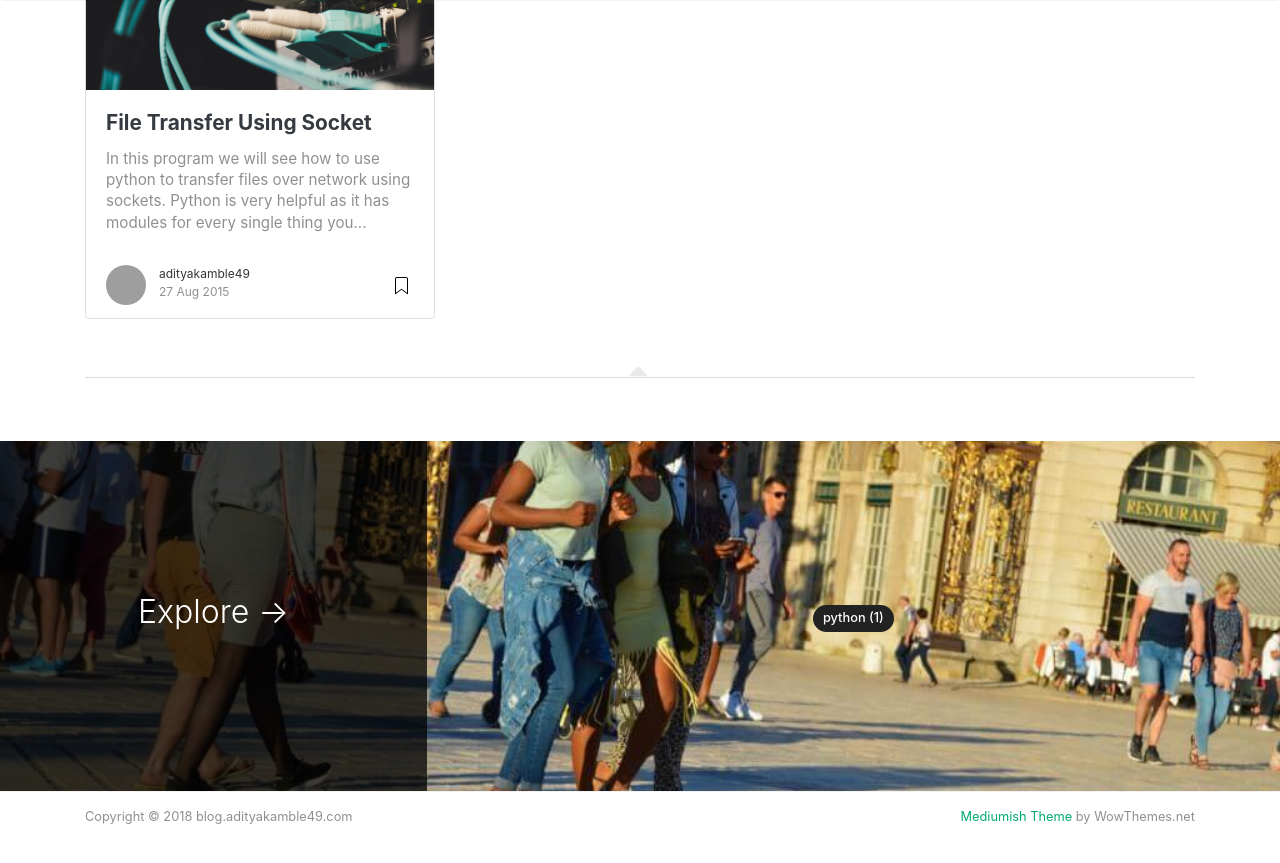
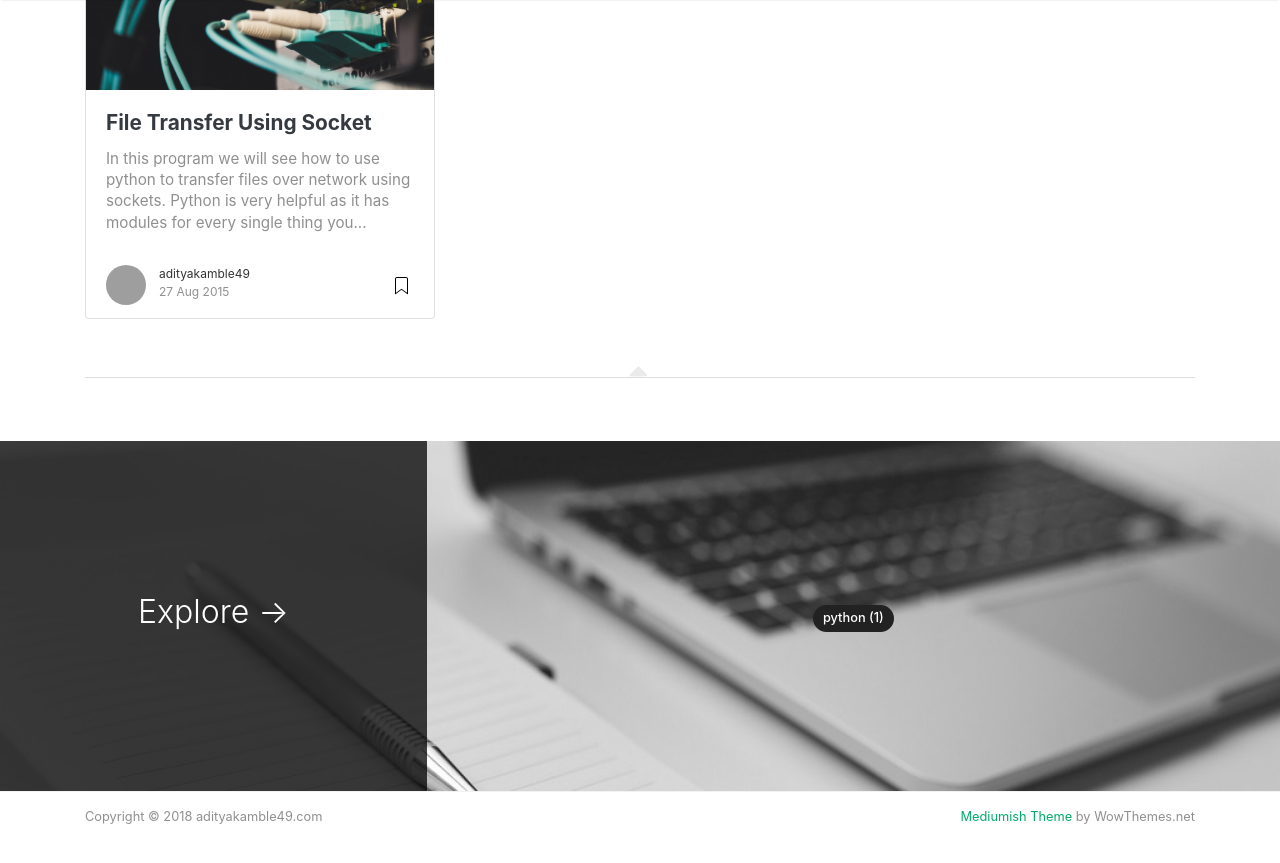
Before and after one commit to adityakamble49/blog.adityakamble49.com, a Jekyll site: the page built from index.html, in a window 1280 px wide and 900 px high, scrolled down 850 px. Shown: the top 863 px of the window. Built offline with Jekyll 4.4.1, drawn with Linux system fonts in a browser that asks for light colours; nearby versions of some CDN libraries; the list of posts is cut into pages by our own code; comment, search, counter and statistics services are not loaded; some of the changed text lies outside the part shown; grey boxes are pictures that could not be loaded.

Commit message:
Explore jumbotron image changed

```diff
--- a/_config.yml
+++ b/_config.yml
@@ -1,5 +1,5 @@
 # Site
-name: "blog.adityakamble49.com"
+name: "adityakamble49.com"
 description: "My Thought's on Tech."
 favicon: 'favicon.png'
 logo: 'assets/images/logo.png'
--- a/_layouts/default.html
+++ b/_layouts/default.html
@@ -46,9 +46,9 @@
 
     <!-- Begin Logo -->
     <a class="navbar-brand" href="{{ site.baseurl }}/">
+        {{ site.name }}
+        <img src="{{ site.baseurl }}/{{ site.logo }}" alt="{{ site.name }}">
         Blog
-        <img src="{{ site.baseurl }}/{{ site.logo }}" alt="{{ site.name }}">
-        {{ site.name }}
     </a>
     <!-- End Logo -->
 
@@ -72,7 +72,7 @@
                 </li>
 
                 <li class="nav-item">
-                <a target="_blank" class="nav-link" href="https://www.facebook.com/adityakamble49/"><i class="fab fa-facebook-f"></i></a>
+                <a target="_blank" class="nav-link" href="https://facebook.com/adityakamble49/"><i class="fab fa-facebook-f"></i></a>
                 </li>
 
                 <li class="nav-item">
```
Also changed, not shown: assets/images/jumbotron.jpg.
